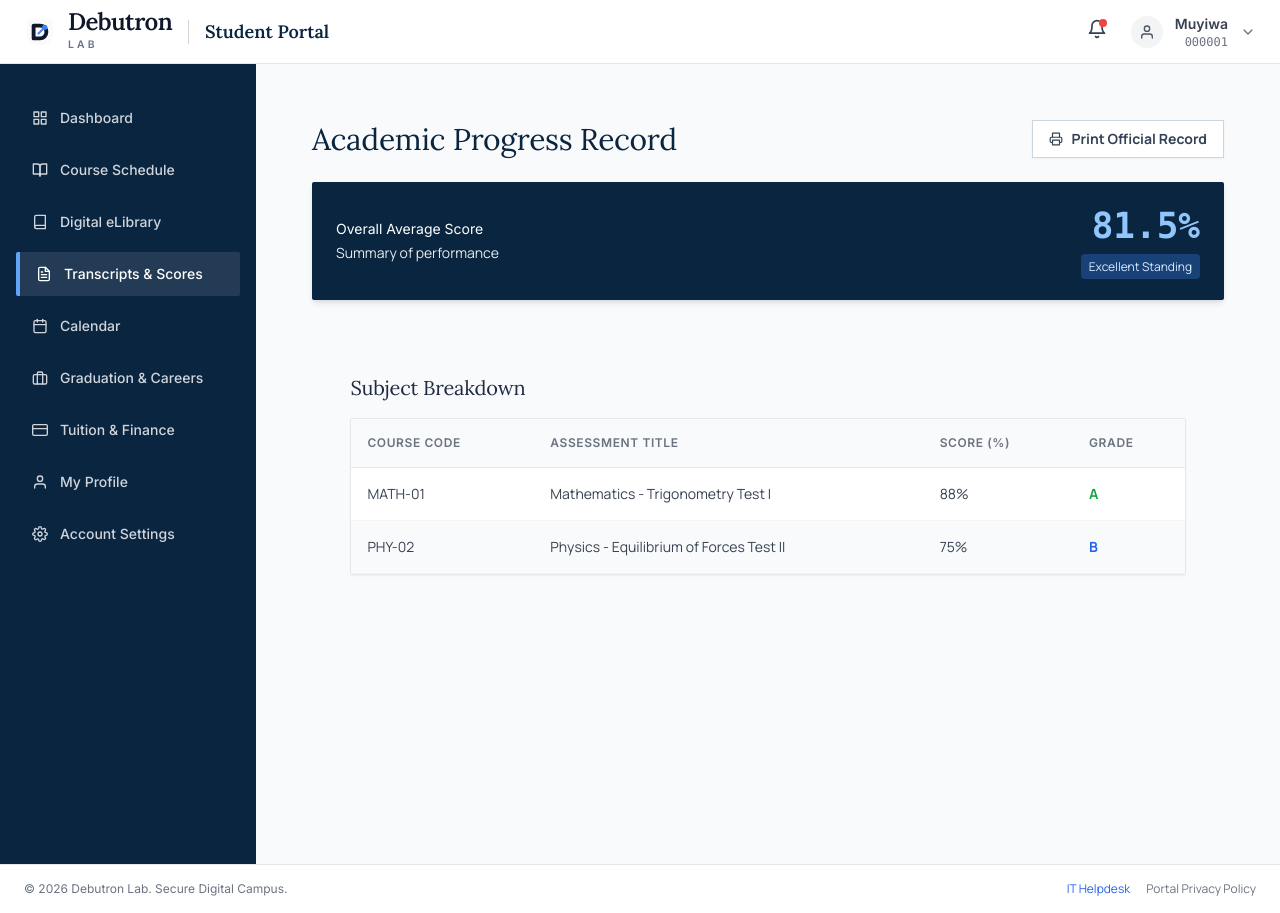
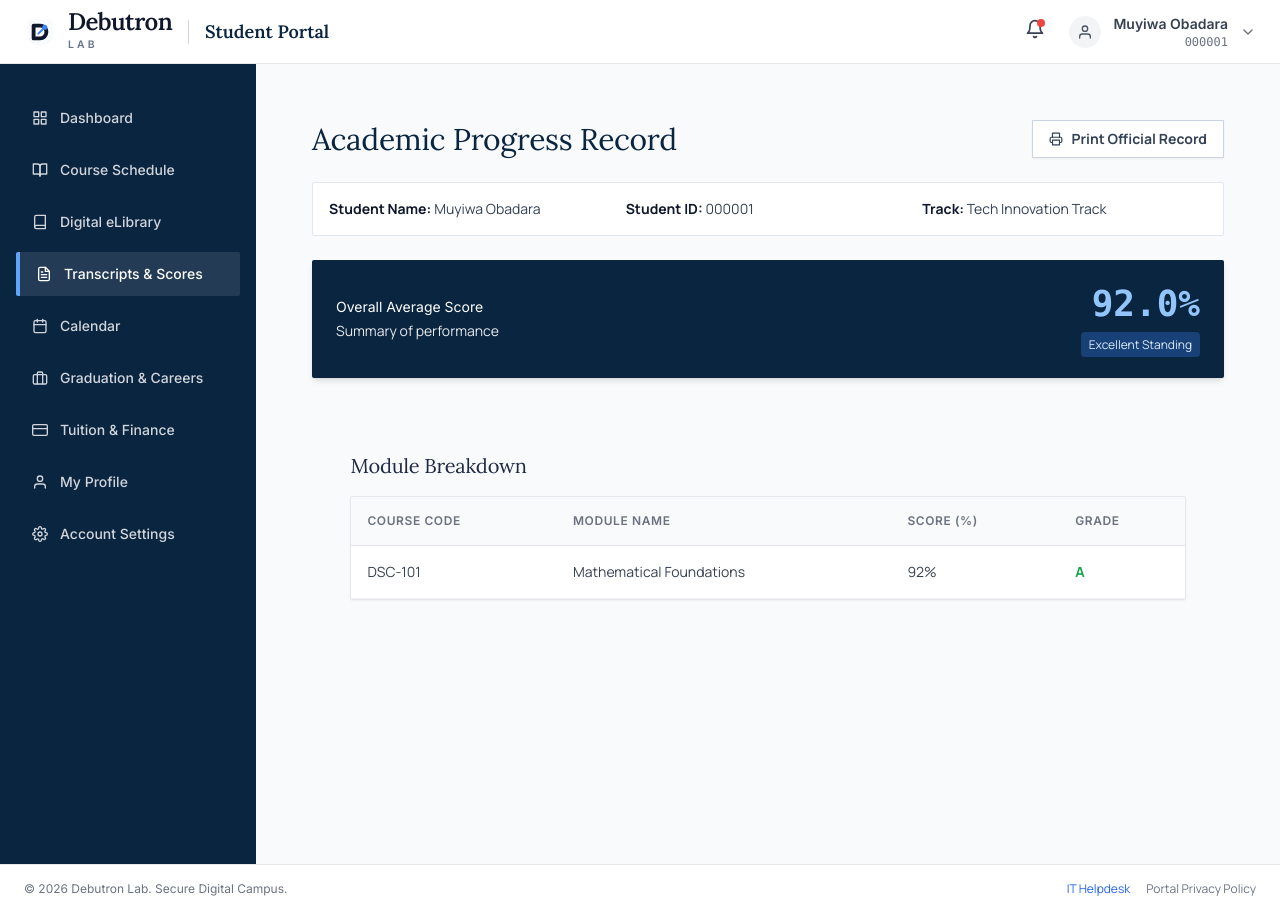
Before and after one commit to mobadara/debutron, a React (Vite) app: page /student/transcript in a window 1280 px wide. Built offline with nearby package versions, Linux system fonts and the light colour scheme.

Commit message:
added header to printed transcript

```diff
--- a/src/data/portal/notificationsData.js
+++ b/src/data/portal/notificationsData.js
@@ -43,6 +43,6 @@ export const settingsNotificationHistory = [
 ]
 
 export const portalStudentIdentity = {
-  name: 'Muyiwa',
+  name: 'Muyiwa Obadara',
   id: '000001',
 }
--- a/src/pages/StudentTranscript.jsx
+++ b/src/pages/StudentTranscript.jsx
@@ -1,5 +1,7 @@
 import React from 'react'
 import { FiPrinter } from 'react-icons/fi'
+import { portalStudentIdentity } from '../data/portal/notificationsData'
+import { tuitionStudentTrack } from '../data/portal/tuitionData'
 
 const techTrackData = [
   {
@@ -33,8 +35,10 @@ function getGradeClass(grade) {
 }
 
 export default function StudentTranscript() {
-  const studentTrack = 'Academic Track'
-  const activeData = studentTrack === 'Academic Track' ? academicTrackData : techTrackData
+  const studentTrack = tuitionStudentTrack
+  const studentData = portalStudentIdentity
+  const isAcademicTrack = studentTrack.toLowerCase().includes('academic')
+  const activeData = isAcademicTrack ? academicTrackData : techTrackData
 
   const average =
     activeData.reduce((sum, item) => sum + (Number.parseFloat(item.score) || 0), 0) /
@@ -53,6 +57,20 @@ export default function StudentTranscript() {
             <FiPrinter />
             Print Official Record
           </button>
+        </div>
+
+        <div className="mb-6 rounded-sm border border-slate-200 bg-white p-4">
+          <div className="grid grid-cols-1 gap-3 text-sm text-slate-700 md:grid-cols-3">
+            <p>
+              <span className="font-bold text-slate-900">Student Name:</span> {studentData.name}
+            </p>
+            <p>
+              <span className="font-bold text-slate-900">Student ID:</span> {studentData.id}
+            </p>
+            <p>
+              <span className="font-bold text-slate-900">Track:</span> {studentTrack}
+            </p>
+          </div>
         </div>
 
         <div className="bg-debutron-navy text-white p-6 rounded-sm flex justify-between items-center mb-8 shadow-md">
@@ -76,7 +94,7 @@ export default function StudentTranscript() {
 
       <section>
         <h3 className="font-serif text-xl mb-4">
-          {studentTrack === 'Academic Track' ? 'Subject Breakdown' : 'Module Breakdown'}
+          {isAcademicTrack ? 'Subject Breakdown' : 'Module Breakdown'}
         </h3>
 
         <div className="bg-white border border-gray-200 shadow-sm rounded-sm overflow-hidden">
@@ -85,7 +103,7 @@ export default function StudentTranscript() {
               <tr>
                 <th className="bg-gray-50 text-gray-500 font-sans text-xs uppercase tracking-wider text-left p-4 border-b border-gray-200">Course Code</th>
                 <th className="bg-gray-50 text-gray-500 font-sans text-xs uppercase tracking-wider text-left p-4 border-b border-gray-200">
-                  {studentTrack === 'Academic Track' ? 'Assessment Title' : 'Module Name'}
+                  {isAcademicTrack ? 'Assessment Title' : 'Module Name'}
                 </th>
                 <th className="bg-gray-50 text-gray-500 font-sans text-xs uppercase tracking-wider text-left p-4 border-b border-gray-200">Score (%)</th>
                 <th className="bg-gray-50 text-gray-500 font-sans text-xs uppercase tracking-wider text-left p-4 border-b border-gray-200">Grade</th>
```
